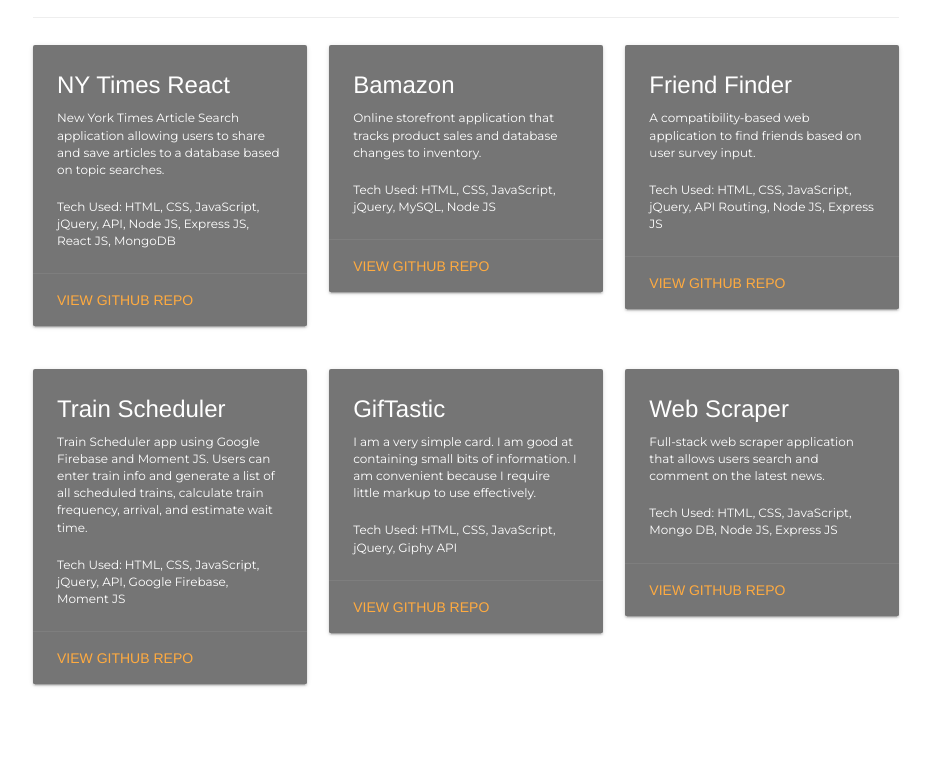
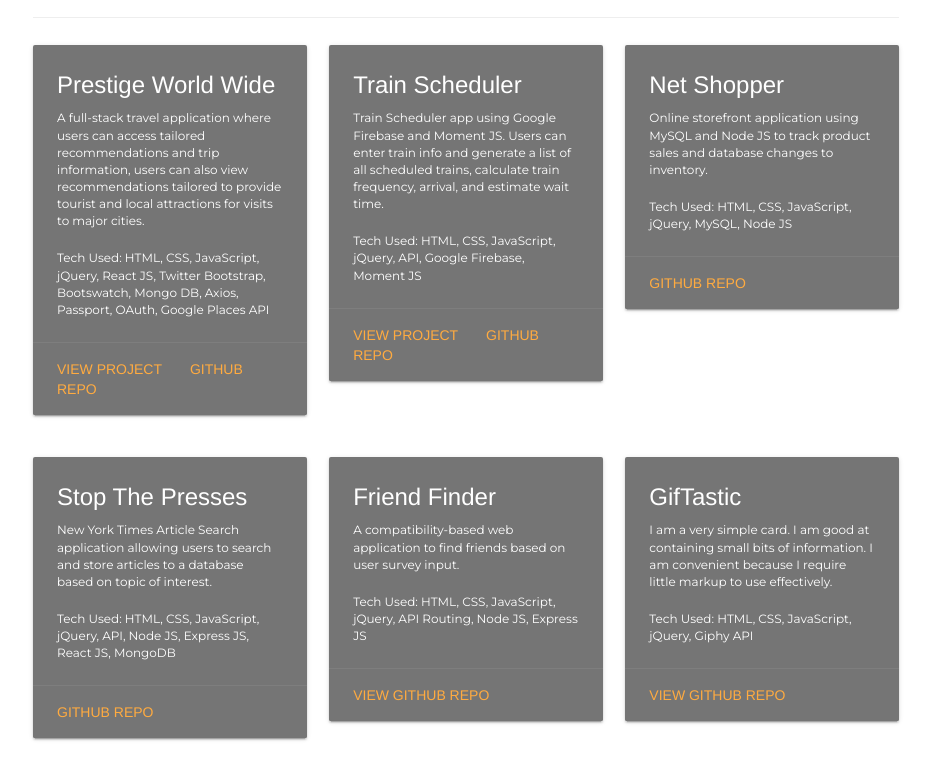
Before and after one commit to kvillejoint/kvillejoint.github.io, a plain HTML site: page index.html in a window 1280 px wide. Shown: the part 2324-3100 px from the top of the page, without its empty margins (174-1105 px from the left). Drawn offline with nearby package versions, Linux system fonts and the light colour scheme.

Commit message:
Edits to portfolio

```diff
--- a/assets/css/style.css
+++ b/assets/css/style.css
@@ -162,3 +162,7 @@
 li {
     font-size: 16px;
 }
+
+a {
+  margin-right: 0px;
+}
--- a/index.html
+++ b/index.html
@@ -152,41 +152,74 @@
 
       <div class="row">
         <!-- Project 1 -->
-          <div class="col s4">
+        <div class="col s12 m4">
             <div class="card grey darken-1">
               <div class="card-content white-text">
-                <span class="card-title">NY Times React</span>
-                <p class="left-align">New York Times Article Search application allowing users to share and save articles to a database based on topic searches.</p>
+                <span class="card-title">Prestige World Wide</span>
+                <p class="left-align">A full-stack travel application where users can access tailored recommendations and trip information, users can also view recommendations tailored to provide tourist and local attractions for visits to major cities.</p>
+                <br />
+                <p class="left-align">Tech Used: HTML, CSS, JavaScript, jQuery, React JS, Twitter Bootstrap, Bootswatch, Mongo DB, Axios, Passport, OAuth, Google Places API</p>
+              </div>
+              <div class="card-action">
+                <a href="https://prestige-world-wide-3.herokuapp.com/">View Project</a>
+                <a href="https://github.com/kvillejoint/Prestige-World-Wide-3">GitHub Repo</a>
+              </div>
+            </div>
+          </div>
+
+        <!-- Project 2 -->
+        <div class="col s12 m4">
+            <div class="card grey darken-1">
+              <div class="card-content white-text">
+                <span class="card-title">Train Scheduler</span>
+                <p class="left-align">Train Scheduler app using Google Firebase and Moment JS. Users can enter train info and generate a list of all scheduled trains, calculate train frequency, arrival, and estimate wait time.</p>
+                <br />
+                <p class="left-align">Tech Used: HTML, CSS, JavaScript, jQuery, API, Google Firebase, Moment JS</p>
+              </div>
+              <div class="card-action">
+                <a href="https://kvillejoint.github.io/TrainScheduler/">View Project</a>
+                <a href="https://github.com/kvillejoint/TrainScheduler">GitHub Repo</a>
+              </div>
+            </div>
+          </div>
+
+        <!-- Project 3 -->
+        <div class="col s12 m4">
+            <div class="card grey darken-1">
+              <div class="card-content white-text">
+                <span class="card-title">Net Shopper</span>
+                <p class="left-align">Online storefront application using MySQL and Node JS to track product sales and database changes to inventory.</p>
+                <br />
+                <p class="left-align">Tech Used: HTML, CSS, JavaScript, jQuery, MySQL, Node JS</p>
+              </div>
+              <div class="card-action">
+                <a href="https://github.com/kvillejoint/Bamazon">GitHub Repo</a>
+                <!-- <a href="#">This is a link</a> -->
+              </div>
+            </div>
+          </div>
+        </div>
+      <!-- Second row of projects -->
+        <div class="row">
+
+      <!-- Project 4 -->
+          <div class="col s12 m4">
+            <div class="card grey darken-1">
+              <div class="card-content white-text">
+                <span class="card-title">Stop The Presses</span>
+                <p class="left-align">New York Times Article Search application allowing users to search and store articles to a database based on topic of interest.</p>
                 <br />
                 <p class="left-align">Tech Used: HTML, CSS, JavaScript, jQuery, API, Node JS, Express JS, React JS, MongoDB</p>
               </div>
               <div class="card-action">
-                <a href="https://github.com/kvillejoint/NYT-React">View GitHub Repo</a>
+                <a href="https://github.com/kvillejoint/NYT-React">GitHub Repo</a>
                 <!-- <a href="#">This is a link</a> -->
               </div>
             </div>
           </div>
 
-        <!-- Project 2 -->
-            <div class="col s4">
-              <div class="card grey darken-1">
-                <div class="card-content white-text">
-                  <span class="card-title">Bamazon</span>
-                  <p class="left-align">Online storefront application that tracks product sales and database changes to inventory.</p>
-                  <br />
-                  <p class="left-align">Tech Used: HTML, CSS, JavaScript, jQuery, MySQL, Node JS</p>
-                </div>
-                <div class="card-action">
-                  <a href="https://github.com/kvillejoint/Bamazon">View GitHub Repo</a>
-                  <!-- <a href="#">This is a link</a> -->
-                </div>
-              </div>
-            </div>
-
-
-        <!-- Project 3 -->
-
-            <div class="col s4">
+        <!-- Project 5 -->
+            <div class="col s12 m4">
               <div class="card grey darken-1">
                 <div class="card-content white-text">
                   <span class="card-title">Friend Finder</span>
@@ -200,31 +233,9 @@
                 </div>
               </div>
             </div>
-          </div>
-      <!-- Second row of projects -->
 
-        <div class="row">
-        <!-- Project 4 -->
-
-            <div class="col s4">
-              <div class="card grey darken-1">
-                <div class="card-content white-text">
-                  <span class="card-title">Train Scheduler</span>
-                  <p class="left-align">Train Scheduler app using Google Firebase and Moment JS. Users can enter train info and generate a list of all scheduled trains, calculate train frequency, arrival, and estimate wait time.</p>
-                  <br />
-                  <p class="left-align">Tech Used: HTML, CSS, JavaScript, jQuery, API, Google Firebase, Moment JS</p>
-                </div>
-                <div class="card-action">
-                  <a href="https://github.com/kvillejoint/TrainScheduler">View GitHub Repo</a>
-                  <!-- <a href="#">This is a link</a> -->
-                </div>
-              </div>
-            </div>
-
-
-        <!-- Project 5 -->
-
-            <div class="col s4">
+        <!-- Project 6 -->
+            <div class="col s12 m4">
               <div class="card grey darken-1">
                 <div class="card-content white-text">
                   <span class="card-title">GifTastic</span>
@@ -239,42 +250,8 @@
                 </div>
               </div>
             </div>
-
-
-
-        <!-- Project 6 -->
-            <div class="col s4">
-              <div class="card grey darken-1">
-                <div class="card-content white-text">
-                  <span class="card-title">Web Scraper</span>
-                  <p class="left-align">Full-stack web scraper application that allows users search and comment on the latest news.</p>
-                  <br />
-                  <p class="left-align">Tech Used: HTML, CSS, JavaScript, Mongo DB, Node JS, Express JS</p>
-                </div>
-                <div class="card-action">
-                  <a href="https://github.com/kvillejoint/WebScraper">View GitHub Repo</a>
-                  <!-- <a href="#">This is a link</a> -->
-                </div>
-              </div>
-            </div>
           <!-- Closes second row of project -->
       </div>
-
-      <!-- For future use in enhanced cards for project area
-      <div class="card">
-          <div class="card-image waves-effect waves-block waves-light">
-            <img class="activator" src="images/office.jpg">
-          </div>
-          <div class="card-content">
-            <span class="card-title activator grey-text text-darken-4">Card Title<i class="material-icons right">more_vert</i></span>
-            <p><a href="#">This is a link</a></p>
-          </div>
-          <div class="card-reveal">
-            <span class="card-title grey-text text-darken-4">Card Title<i class="material-icons right">close</i></span>
-            <p>Here is some more information about this product that is only revealed once clicked on.</p>
-          </div>
-        </div> -->
-
     </div>
   </section>
 
@@ -384,6 +361,4 @@
   </footer>
 
 </body>
-
-
 </html>
```
